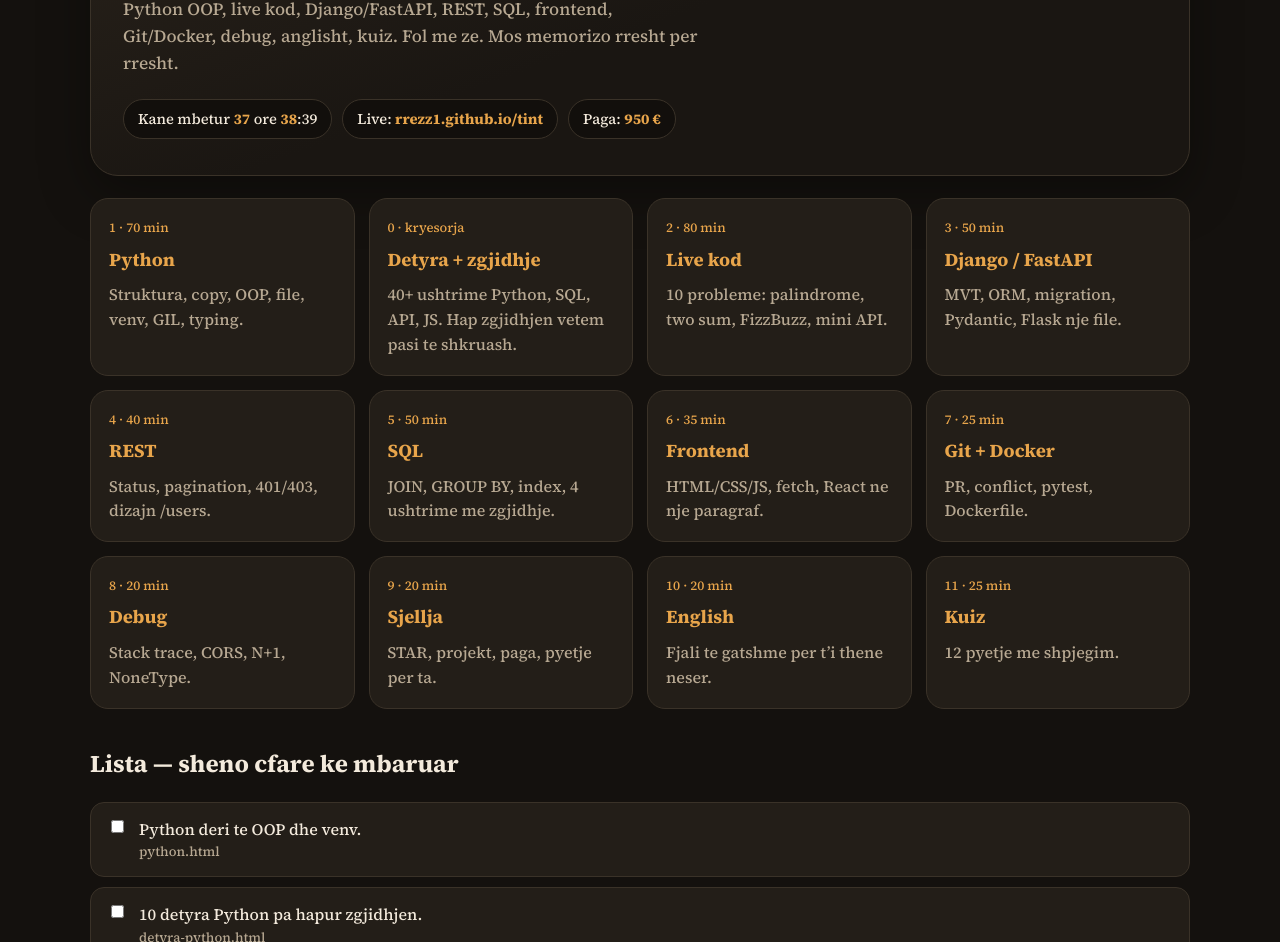
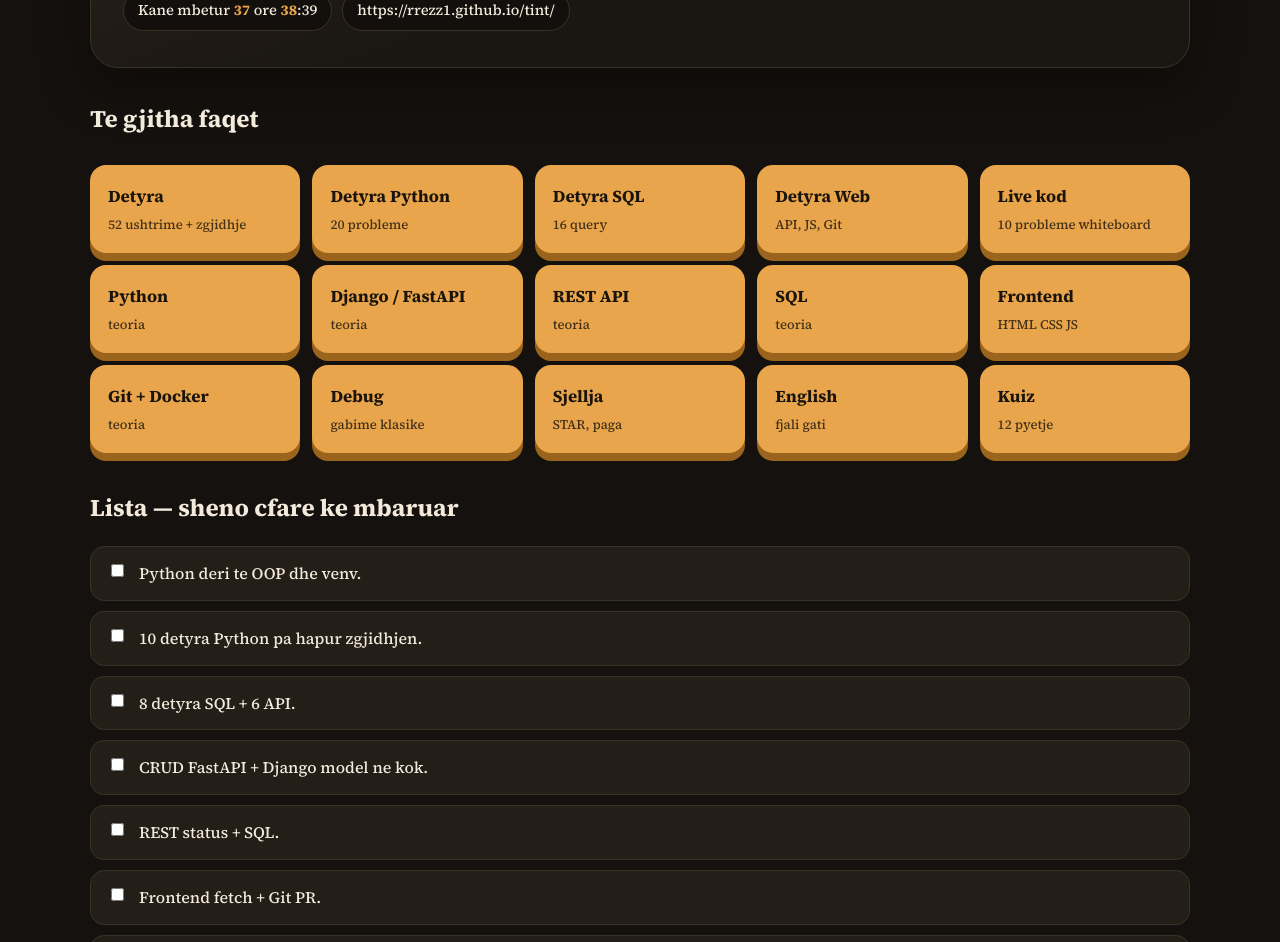
Before and after one commit to rrezz1/tint, a plain HTML site: page index.html in a window 1280 px wide. Shown: the part 276-1218 px from the top of the page. Drawn offline with Linux system fonts and the light colour scheme.

Commit message:
Make the home page a hub of buttons to every study page.
Co-authored-by: Cursor <cursoragent@cursor.com>

```diff
--- a/css/style.css
+++ b/css/style.css
@@ -92,12 +92,47 @@ h1 { font-size: clamp(1.8rem, 4vw, 3rem); margin: 0 0 12px; line-height: 1.15; }
 }
 .chip b { color: var(--amber); }
 
-.grid {
+.page-btns {
   display: grid;
-  grid-template-columns: repeat(auto-fit, minmax(230px, 1fr));
-  gap: 14px;
-  margin-top: 22px;
+  grid-template-columns: repeat(auto-fill, minmax(200px, 1fr));
+  gap: 12px;
+  margin: 28px 0 8px;
 }
+a.page-btn {
+  display: flex;
+  flex-direction: column;
+  justify-content: center;
+  min-height: 88px;
+  padding: 16px 18px;
+  background: var(--amber);
+  color: #1a140c;
+  text-decoration: none;
+  border-radius: 16px;
+  font-weight: 700;
+  font-size: 1.05rem;
+  border: 0;
+  box-shadow: 0 8px 0 #9a641c;
+}
+a.page-btn:hover {
+  text-decoration: none;
+  filter: brightness(1.06);
+  transform: translateY(1px);
+  box-shadow: 0 7px 0 #9a641c;
+}
+a.page-btn span {
+  display: block;
+  margin-top: 4px;
+  font-weight: 500;
+  font-size: 0.82rem;
+  opacity: 0.8;
+}
+a.page-btn.ghost {
+  background: var(--paper);
+  color: var(--ink);
+  box-shadow: 0 8px 0 #2a241c;
+  border: 1px solid var(--line);
+}
+.pages-title { margin: 32px 0 0; }
 .card {
   background: var(--paper);
   border: 1px solid var(--line);
--- a/index.html
+++ b/index.html
@@ -3,7 +3,7 @@
 <head>
   <meta charset="UTF-8">
   <meta name="viewport" content="width=device-width, initial-scale=1">
-  <title>TINT — Intervista teknike</title>
+  <title>Kryesore — TINT</title>
   <link rel="preconnect" href="https://fonts.googleapis.com">
   <link href="https://fonts.googleapis.com/css2?family=IBM+Plex+Mono:wght@400;600&family=Source+Serif+4:opsz,wght@8..60,500;8..60,700&display=swap" rel="stylesheet">
   <link rel="stylesheet" href="css/style.css">
@@ -16,45 +16,48 @@
 
   <main class="wrap">
     <section class="hero">
-      <p class="kicker">Junior Python Full-Stack · Borek · Prishtine</p>
-      <h1>Material i plote per Laiden, deri neser ora 14:00</h1>
-      <p class="lead">Python OOP, live kod, Django/FastAPI, REST, SQL, frontend, Git/Docker, debug, anglisht, kuiz. Fol me ze. Mos memorizo rresht per rresht.</p>
+      <p class="kicker">Faqja kryesore</p>
+      <h1>Zgjidh nje faqe me buton</h1>
+      <p class="lead">Te gjitha faqet e pergatitjes per intervisten teknike. Kliko butonin.</p>
       <div class="clock">
         <div class="chip" data-countdown>Duke llogaritur...</div>
-        <div class="chip">Live: <b>rrezz1.github.io/tint</b></div>
-        <div class="chip">Paga: <b>950 €</b></div>
+        <div class="chip">https://rrezz1.github.io/tint/</div>
       </div>
     </section>
 
-    <section class="grid">
-      <a class="card" href="python.html"><div class="meta">1 · 70 min</div><h2>Python</h2><p>Struktura, copy, OOP, file, venv, GIL, typing.</p></a>
-      <a class="card" href="detyra.html"><div class="meta">0 · kryesorja</div><h2>Detyra + zgjidhje</h2><p>40+ ushtrime Python, SQL, API, JS. Hap zgjidhjen vetem pasi te shkruash.</p></a>
-      <a class="card" href="live.html"><div class="meta">2 · 80 min</div><h2>Live kod</h2><p>10 probleme: palindrome, two sum, FizzBuzz, mini API.</p></a>
-      <a class="card" href="frameworks.html"><div class="meta">3 · 50 min</div><h2>Django / FastAPI</h2><p>MVT, ORM, migration, Pydantic, Flask nje file.</p></a>
-      <a class="card" href="api.html"><div class="meta">4 · 40 min</div><h2>REST</h2><p>Status, pagination, 401/403, dizajn /users.</p></a>
-      <a class="card" href="sql.html"><div class="meta">5 · 50 min</div><h2>SQL</h2><p>JOIN, GROUP BY, index, 4 ushtrime me zgjidhje.</p></a>
-      <a class="card" href="frontend.html"><div class="meta">6 · 35 min</div><h2>Frontend</h2><p>HTML/CSS/JS, fetch, React ne nje paragraf.</p></a>
-      <a class="card" href="git.html"><div class="meta">7 · 25 min</div><h2>Git + Docker</h2><p>PR, conflict, pytest, Dockerfile.</p></a>
-      <a class="card" href="debug.html"><div class="meta">8 · 20 min</div><h2>Debug</h2><p>Stack trace, CORS, N+1, NoneType.</p></a>
-      <a class="card" href="sjellja.html"><div class="meta">9 · 20 min</div><h2>Sjellja</h2><p>STAR, projekt, paga, pyetje per ta.</p></a>
-      <a class="card" href="anglisht.html"><div class="meta">10 · 20 min</div><h2>English</h2><p>Fjali te gatshme per t’i thene neser.</p></a>
-      <a class="card" href="kuiz.html"><div class="meta">11 · 25 min</div><h2>Kuiz</h2><p>12 pyetje me shpjegim.</p></a>
-    </section>
+    <h2 class="pages-title">Te gjitha faqet</h2>
+    <div class="page-btns">
+      <a class="page-btn" href="detyra.html">Detyra<span>52 ushtrime + zgjidhje</span></a>
+      <a class="page-btn" href="detyra-python.html">Detyra Python<span>20 probleme</span></a>
+      <a class="page-btn" href="detyra-sql.html">Detyra SQL<span>16 query</span></a>
+      <a class="page-btn" href="detyra-web.html">Detyra Web<span>API, JS, Git</span></a>
+      <a class="page-btn" href="live.html">Live kod<span>10 probleme whiteboard</span></a>
+      <a class="page-btn" href="python.html">Python<span>teoria</span></a>
+      <a class="page-btn" href="frameworks.html">Django / FastAPI<span>teoria</span></a>
+      <a class="page-btn" href="api.html">REST API<span>teoria</span></a>
+      <a class="page-btn" href="sql.html">SQL<span>teoria</span></a>
+      <a class="page-btn" href="frontend.html">Frontend<span>HTML CSS JS</span></a>
+      <a class="page-btn" href="git.html">Git + Docker<span>teoria</span></a>
+      <a class="page-btn" href="debug.html">Debug<span>gabime klasike</span></a>
+      <a class="page-btn" href="sjellja.html">Sjellja<span>STAR, paga</span></a>
+      <a class="page-btn" href="anglisht.html">English<span>fjali gati</span></a>
+      <a class="page-btn" href="kuiz.html">Kuiz<span>12 pyetje</span></a>
+    </div>
 
     <section class="plan">
       <h2>Lista — sheno cfare ke mbaruar</h2>
       <ul>
-        <li><label><input type="checkbox" data-plan="p1"><span>Python deri te OOP dhe venv. <small>python.html</small></span></label></li>
-        <li><label><input type="checkbox" data-plan="p2"><span>10 detyra Python pa hapur zgjidhjen. <small>detyra-python.html</small></span></label></li>
-        <li><label><input type="checkbox" data-plan="p2b"><span>8 detyra SQL + 6 API. <small>detyra-sql.html, detyra-web.html</small></span></label></li>
-        <li><label><input type="checkbox" data-plan="p3"><span>CRUD FastAPI + Django model ne kok. <small>frameworks.html</small></span></label></li>
-        <li><label><input type="checkbox" data-plan="p4"><span>REST status + SQL 4 ushtrimet. <small>api.html, sql.html</small></span></label></li>
-        <li><label><input type="checkbox" data-plan="p5"><span>Frontend fetch + Git PR. <small>frontend.html, git.html</small></span></label></li>
-        <li><label><input type="checkbox" data-plan="p6"><span>English me ze + kuizi 12. <small>anglisht.html, kuiz.html</small></span></label></li>
+        <li><label><input type="checkbox" data-plan="p1"><span>Python deri te OOP dhe venv.</span></label></li>
+        <li><label><input type="checkbox" data-plan="p2"><span>10 detyra Python pa hapur zgjidhjen.</span></label></li>
+        <li><label><input type="checkbox" data-plan="p2b"><span>8 detyra SQL + 6 API.</span></label></li>
+        <li><label><input type="checkbox" data-plan="p3"><span>CRUD FastAPI + Django model ne kok.</span></label></li>
+        <li><label><input type="checkbox" data-plan="p4"><span>REST status + SQL.</span></label></li>
+        <li><label><input type="checkbox" data-plan="p5"><span>Frontend fetch + Git PR.</span></label></li>
+        <li><label><input type="checkbox" data-plan="p6"><span>English me ze + kuizi.</span></label></li>
       </ul>
     </section>
   </main>
-  <footer>GitHub Pages: main branch, folder / (root) → https://rrezz1.github.io/tint/</footer>
+  <footer>Butoni Kryesore ne meny kthen ketu.</footer>
   <script src="js/app.js"></script>
 </body>
 </html>
--- a/js/app.js
+++ b/js/app.js
@@ -1,6 +1,6 @@
 const DEADLINE = new Date("2026-09-05T14:00:00");
 const LINKS = [
-  ["index.html", "Plan"],
+  ["index.html", "Kryesore"],
   ["python.html", "Python"],
   ["live.html", "Live kod"],
   ["detyra.html", "Detyra"],
```
